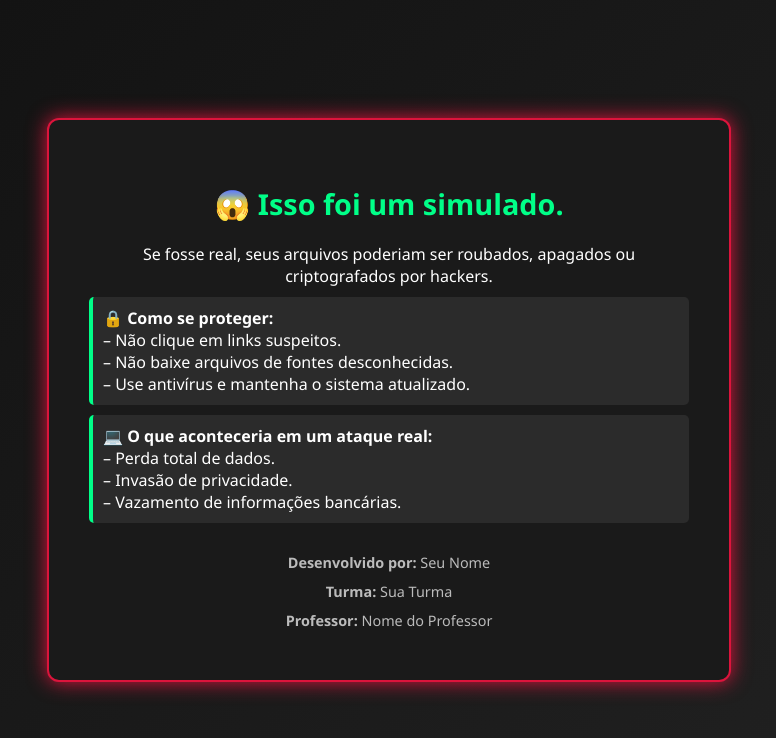
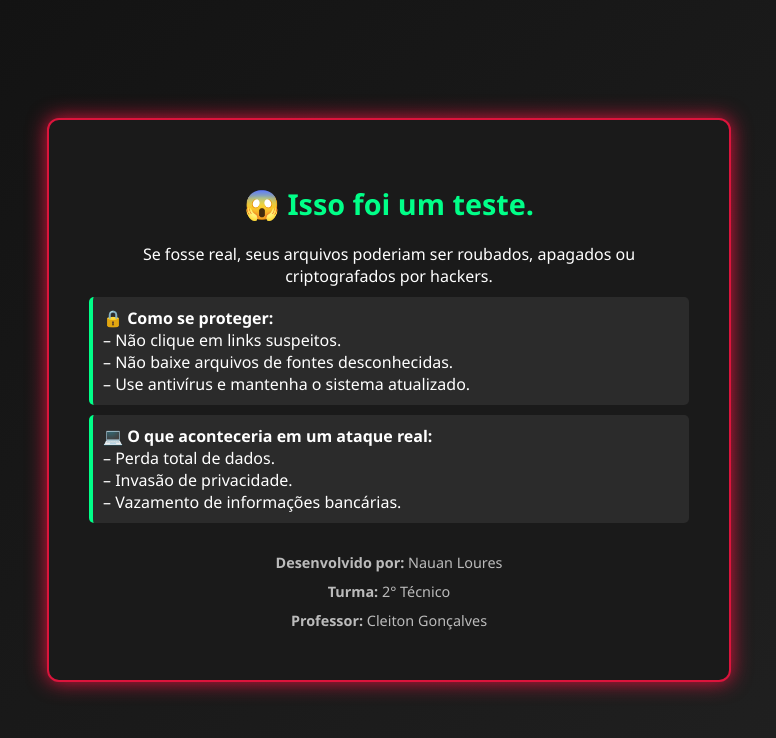
Before and after one commit to 1tecno/QRCODE-PERIGOSO-NAUAN, a plain HTML site: page index.html in a window 1280 px wide. Shown: the whole page, without its empty margins (251-1027 px from the left). Drawn offline with Linux system fonts and the light colour scheme.

Commit message:
Update index.html

```diff
--- a/index.html
+++ b/index.html
@@ -83,7 +83,7 @@
       <p>Seu sistema será comprometido em <span id="timer">5</span> segundos...</p>
     </div>
     <div class="mensagem" id="mensagemFinal" style="display: none;">
-      <h2>😱 Isso foi um simulado.</h2>
+      <h2>😱 Isso foi um teste.</h2>
       <p>
         Se fosse real, seus arquivos poderiam ser roubados, apagados ou criptografados por hackers.
       </p>
@@ -100,9 +100,9 @@
         – Vazamento de informações bancárias.
       </p>
       <div class="autor">
-        <p><strong>Desenvolvido por:</strong> Seu Nome</p>
-        <p><strong>Turma:</strong> Sua Turma</p>
-        <p><strong>Professor:</strong> Nome do Professor</p>
+        <p><strong>Desenvolvido por:</strong> Nauan Loures</p>
+        <p><strong>Turma:</strong> 2° Técnico</p>
+        <p><strong>Professor:</strong> Cleiton Gonçalves</p>
       </div>
     </div>
   </div>
```
